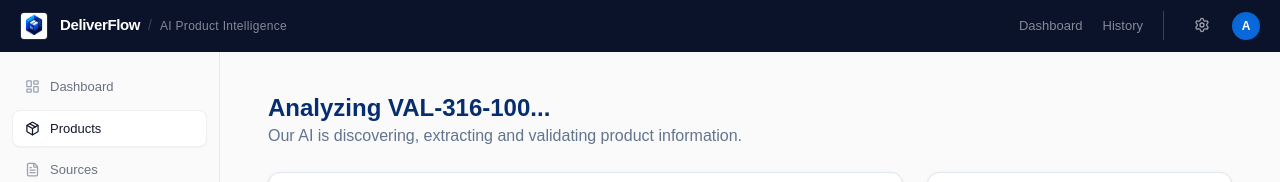
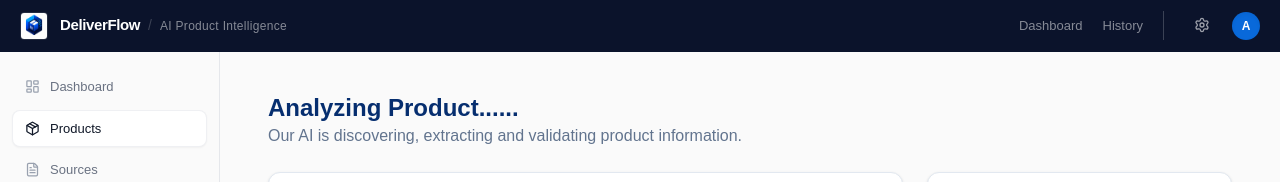
Before and after one commit to kseenivasan39-del/DeliverFlow-, a Next.js app: page /products/1/processing in a window 1280 px wide. Shown: the top 182 px of the page. Built offline with nearby package versions, Linux system fonts and the light colour scheme; no server answers.

Commit message:
Make processing screen title dynamic with real product MPN

```diff
--- a/app/products/[id]/processing/page.tsx
+++ b/app/products/[id]/processing/page.tsx
@@ -7,11 +7,20 @@ import { CheckCircle2, Loader2, Circle } from 'lucide-react';
 export default function Processing({ params }: { params: Promise<{ id: string }> }) {
   const router = useRouter();
   const [progress, setProgress] = useState(0);
+  const [productMpn, setProductMpn] = useState('Product...');
   const unwrappedParams = use(params);
   const fetchedRef = useRef(false);
   const apiDoneRef = useRef(false);
 
   useEffect(() => {
+    // Fetch basic info immediately to show the name
+    fetch(`https://deliverflow-2foc.onrender.com/products/${unwrappedParams.id}`)
+      .then(r => r.json())
+      .then(d => {
+        if (d && d.mpn) setProductMpn(d.mpn);
+      })
+      .catch(console.error);
+
     if (!fetchedRef.current) {
       fetchedRef.current = true;
       fetch(`https://deliverflow-2foc.onrender.com/products/${unwrappedParams.id}/enrich`, { method: 'POST' })
@@ -67,7 +76,7 @@ export default function Processing({ params }: { params: Promise<{ id: string }>
   return (
     <div className="max-w-5xl mx-auto space-y-6">
       <div>
-        <h1 className="text-2xl font-bold text-[#062E6F]">Analyzing VAL-316-100...</h1>
+        <h1 className="text-2xl font-bold text-[#062E6F]">Analyzing {productMpn}...</h1>
         <p className="text-slate-500">Our AI is discovering, extracting and validating product information.</p>
       </div>
 
```
